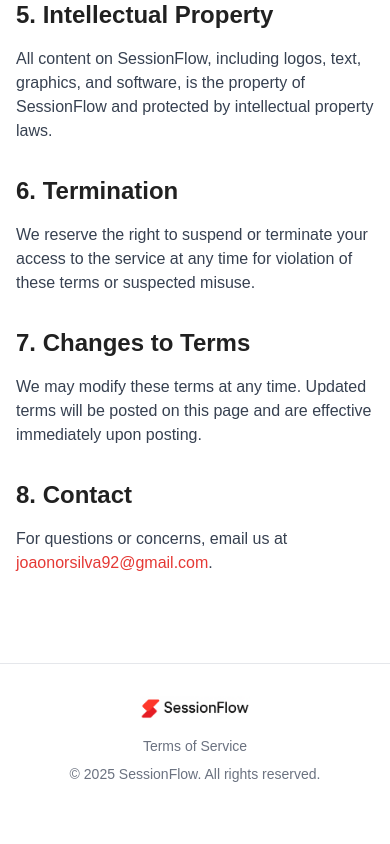
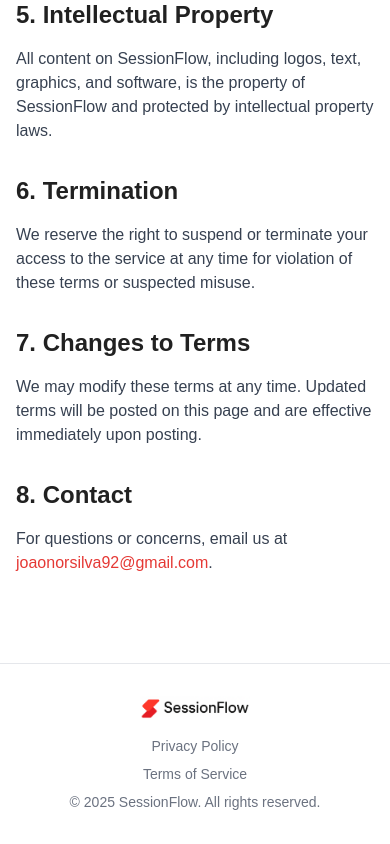
Before and after one commit to jnors/sessionflow, a Next.js app: page /terms-service in a window 390 px wide. Shown: the part 1090-1934 px from the top of the page. Before the commit the page ends 1906 px from the top, so only its background shows below. Built offline with nearby package versions, Linux system fonts and the light colour scheme.

Commit message:
Updated Footer

```diff
--- a/app/privacy-policy/page.tsx
+++ b/app/privacy-policy/page.tsx
@@ -110,7 +110,6 @@ export default function PrivacyPolicyPage() {
             <footer className="py-8 border-t border-gray-200">
               <div className="container mx-auto px-4">
                 <div className="flex flex-col md:flex-row justify-between items-center">
-            <Link href="/">
                   <Image
                     src="/images/logo.png"
                     alt="SessionFlow Logo"
@@ -118,10 +117,12 @@ export default function PrivacyPolicyPage() {
                     height={32}
                     className="h-6 w-auto mb-4 md:mb-0"
                   />
-            </Link>
                   <div className="flex flex-col md:flex-row items-center space-y-2 md:space-y-0 md:space-x-6">
                     <Link href="/privacy-policy" className="text-gray-500 hover:text-[#E53935] text-sm transition-colors">
                       Privacy Policy
+                    </Link>
+                    <Link href="/terms-service" className="text-gray-500 hover:text-[#E53935] text-sm transition-colors">
+                      Terms of Service
                     </Link>
                     <p className="text-gray-500 text-sm">© 2025 SessionFlow. All rights reserved.</p>
                   </div>
--- a/app/terms-service/page.tsx
+++ b/app/terms-service/page.tsx
@@ -85,7 +85,6 @@ export default function TermsOfServicePage() {
             <footer className="py-8 border-t border-gray-200">
               <div className="container mx-auto px-4">
                 <div className="flex flex-col md:flex-row justify-between items-center">
-            <Link href="/">
                   <Image
                     src="/images/logo.png"
                     alt="SessionFlow Logo"
@@ -93,9 +92,11 @@ export default function TermsOfServicePage() {
                     height={32}
                     className="h-6 w-auto mb-4 md:mb-0"
                   />
+                  <div className="flex flex-col md:flex-row items-center space-y-2 md:space-y-0 md:space-x-6">
+                    <Link href="/privacy-policy" className="text-gray-500 hover:text-[#E53935] text-sm transition-colors">
+                      Privacy Policy
                     </Link>
-            <div className="flex flex-col md:flex-row items-center space-y-2 md:space-y-0 md:space-x-6">
-              <Link href="/terms-of-service" className="text-gray-500 hover:text-[#E53935] text-sm transition-colors">
+                    <Link href="/terms-service" className="text-gray-500 hover:text-[#E53935] text-sm transition-colors">
                       Terms of Service
                     </Link>
                     <p className="text-gray-500 text-sm">© 2025 SessionFlow. All rights reserved.</p>
```
Lines whose indentation alone changed are shown as unchanged.
